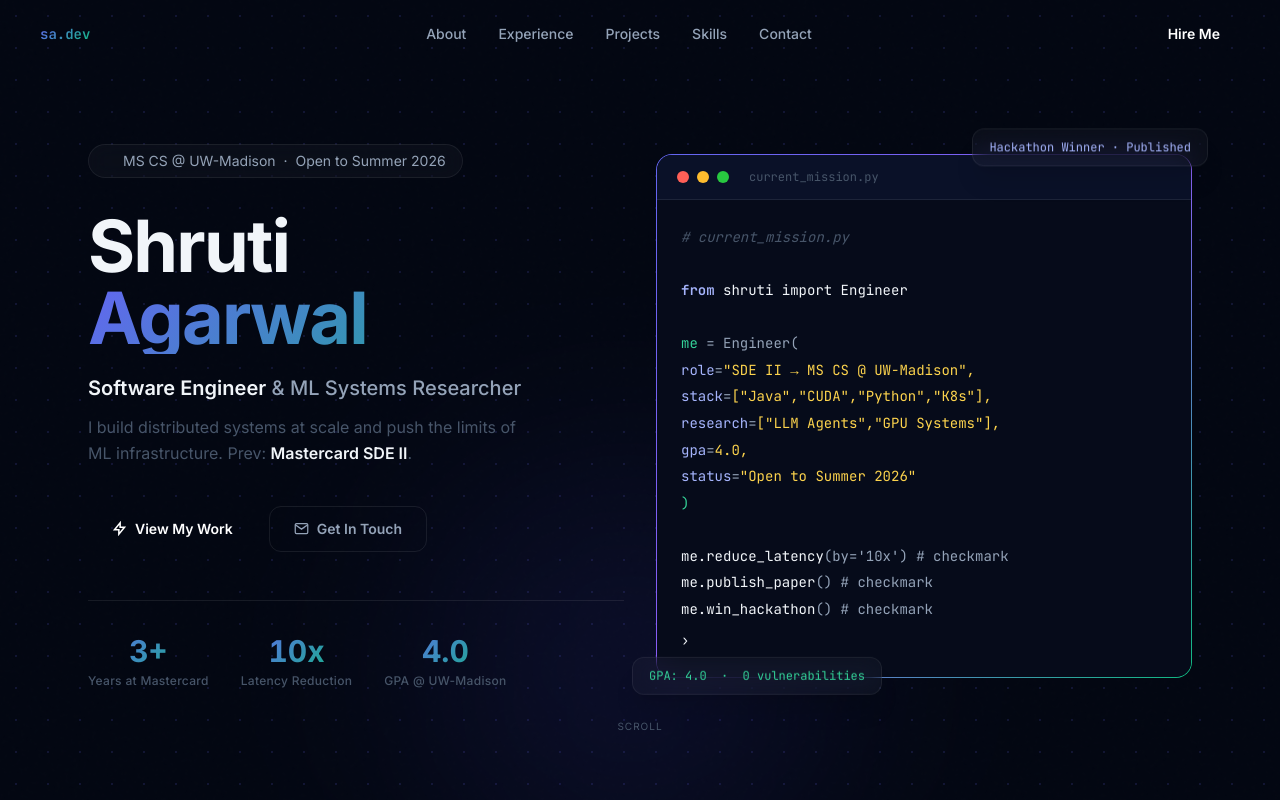
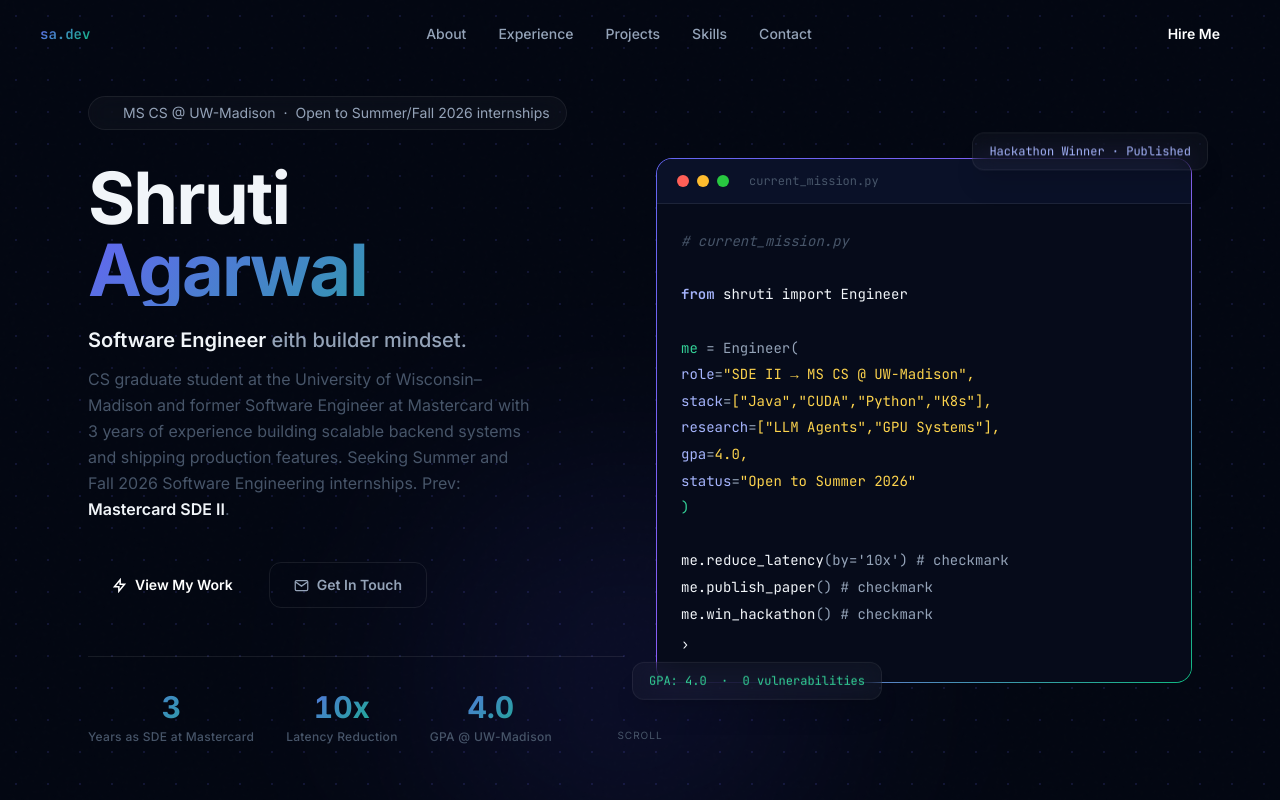
Before and after one commit to shrutinaredi/shruti-portfolio, a Next.js app: page / in a window 1280 px wide. Shown: the top 800 px of the page. Built offline with nearby package versions, Linux system fonts and the light colour scheme.

Commit message:
Revise Hero component text for clarity
Updated internship availability and experience description.

```diff
--- a/components/Hero.tsx
+++ b/components/Hero.tsx
@@ -34,7 +34,7 @@ const CODE_LINES = [
 ];
 
 const stats = [
-  { value: "3+",  label: "Years at Mastercard" },
+  { value: "3",  label: "Years as SDE at Mastercard" },
   { value: "10x", label: "Latency Reduction"   },
   { value: "4.0", label: "GPA @ UW-Madison"    },
 ];
@@ -60,7 +60,7 @@ export default function Hero() {
                 <span className="animate-ping absolute inline-flex h-full w-full rounded-full bg-emerald-DEFAULT opacity-75" />
                 <span className="relative inline-flex rounded-full h-2 w-2 bg-emerald-DEFAULT" />
               </span>
-              MS CS @ UW-Madison &nbsp;&middot;&nbsp; Open to Summer 2026
+              MS CS @ UW-Madison &nbsp;&middot;&nbsp; Open to Summer/Fall 2026 internships
             </motion.div>
 
             <motion.h1 variants={container} initial="hidden" animate="show"
@@ -75,14 +75,14 @@ export default function Hero() {
               transition={{ duration: 0.6, delay: 0.55 }}
               className="text-lg md:text-xl text-muted mb-3 font-medium"
             >
-              <span className="text-text font-semibold">Software Engineer</span> &amp; ML Systems Researcher
+              <span className="text-text font-semibold">Software Engineer</span> eith builder mindset.
             </motion.p>
 
             <motion.p initial={{ opacity: 0, y: 16 }} animate={{ opacity: 1, y: 0 }}
               transition={{ duration: 0.6, delay: 0.68 }}
               className="text-dim leading-relaxed max-w-md mb-10"
             >
-              I build distributed systems at scale and push the limits of ML infrastructure. Prev:{" "}
+              CS graduate student at the University of Wisconsin–Madison and former Software Engineer at Mastercard with 3 years of experience building scalable backend systems and shipping production features. Seeking Summer and Fall 2026 Software Engineering internships. Prev:{" "}
               <span className="text-text font-semibold">Mastercard SDE II</span>.
             </motion.p>
 
```
